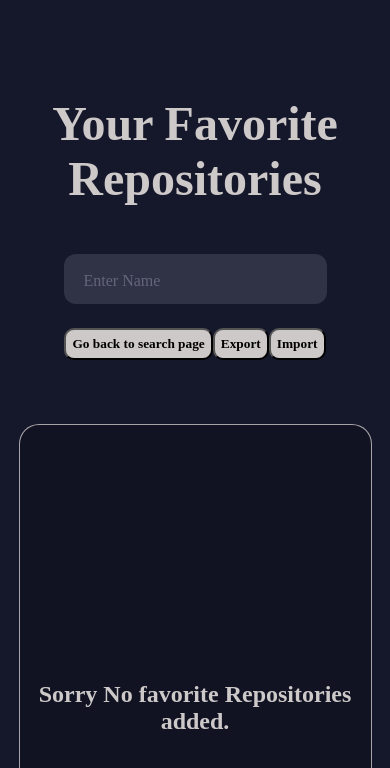
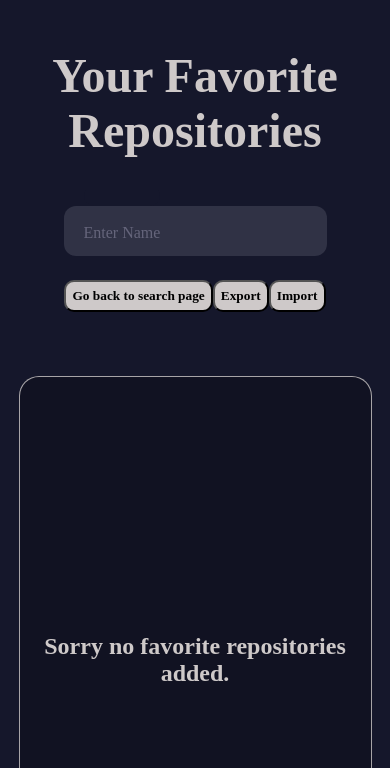
Before and after one commit to GraniteMask/github-fav-repo, a React (Create React App) app: page /favorite in a window 390 px wide. Shown: the top 768 px of the page. Built offline with nearby package versions, Linux system fonts and the light colour scheme; a web font is replaced by a local one.

Commit message:
project completed

```diff
--- a/src/App.css
+++ b/src/App.css
@@ -142,3 +142,16 @@ input[type="text"]
 /* ::-webkit-file-upload-button {
   display: none;
 } */
+
+.title{
+  margin-top: 6rem;
+}
+
+@media screen and (max-width: 769px){
+  .title{
+    margin-top: 3rem !important;
+  }
+  .search_results_div{
+    height: 30rem;
+  }
+}
--- a/src/FavoritePage.js
+++ b/src/FavoritePage.js
@@ -96,6 +96,7 @@ function FavoritePage() {
         const text = (e.target.result)
         localStorage.setItem('favorite-repo', text)
         setFavoriteArr(JSON.parse(text))
+        window.location.reload()
       };
       reader.readAsText(e.target.files[0])
     }
@@ -104,7 +105,7 @@ function FavoritePage() {
 
   return (
     <div className="App">
-      <h1 style={{marginTop: "6rem", fontSize: "3rem"}}>Your Favorite Repositories</h1>
+      <h1 style={{fontSize: "3rem"}}  className="title">Your Favorite Repositories</h1>
       <div className="wrapper">
 
         <div className="input-group">
@@ -147,7 +148,7 @@ function FavoritePage() {
         }
       </>)
       :(
-        <h2 style={{ marginTop: "16rem"}}>Sorry No favorite Repositories added.</h2>
+        <h2 style={{ marginTop: "16rem"}}>Sorry no favorite repositories added.</h2>
       )
     }
 
--- a/src/Homepage.js
+++ b/src/Homepage.js
@@ -4,7 +4,6 @@ import { useDispatch, useSelector } from 'react-redux';
 import { searchRepo } from './actions/searchActions';
 import { favoriteAction } from './actions/favoriteAction';
 import { useHistory } from "react-router-dom";
-
 
 
 function HomePage() {
@@ -46,7 +45,7 @@ function HomePage() {
 
   return (
     <div className="App">
-      <h1 style={{marginTop: "6rem", fontSize: "3rem"}}>Search GitHub Repositories</h1>
+      <h1 style={{ fontSize: "3rem"}} className="title">Search GitHub Repositories</h1>
       <div className="wrapper">
 
         <div className="input-group">
@@ -73,7 +72,7 @@ function HomePage() {
           </>)
           :
           (
-            <h2 style={{ marginTop: "16rem"}}>Search repositories to see results here.</h2>
+            <h2 style={{ marginTop: "16rem"}}>Search repositories to see results.</h2>
           )
         }
 
```
